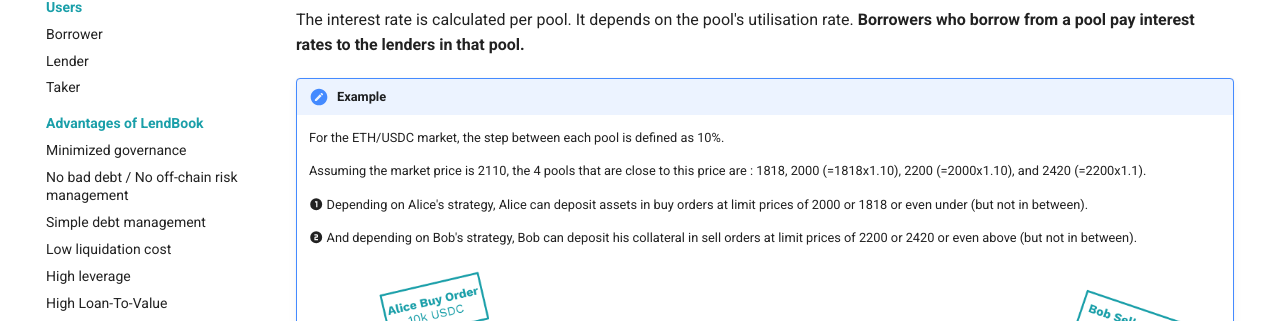
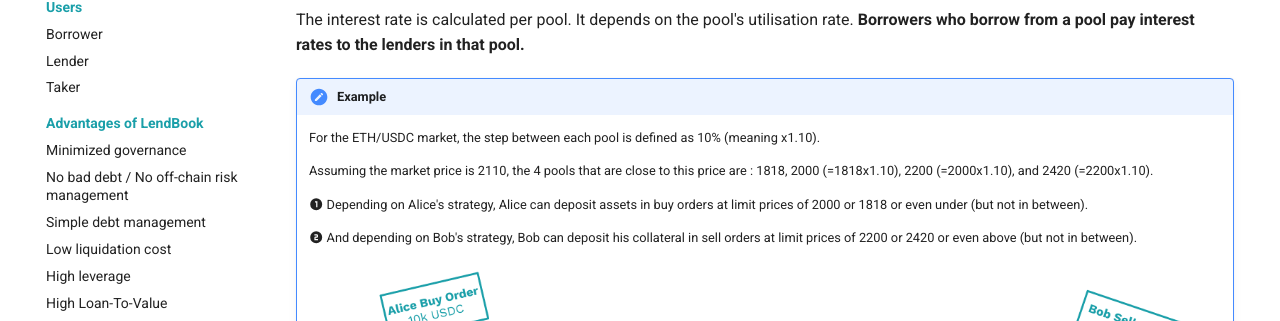
Before and after one commit to LendBook/lendbook-docs, an MkDocs documentation site: the page built from docs/how-it-works/pools-of-orders.md, in a window 1280 px wide and 900 px high. Shown: the part 400-721 px from the top of the window. Built offline with MkDocs 1.6.1 and Material for MkDocs 9.7.7, drawn with Linux system fonts in a browser that asks for light colours; comment, search, counter and statistics services are not loaded.

Commit message:
small modifs

```diff
--- a/docs/how-it-works/pools-of-orders.md
+++ b/docs/how-it-works/pools-of-orders.md
@@ -7,9 +7,9 @@
 The interest rate is calculated per pool. It depends on the pool's utilisation rate. **Borrowers who borrow from a pool pay interest rates to the lenders in that pool.**
 
 !!! note "Example"
-    For the ETH/USDC market, the step between each pool is defined as 10%.
+    For the ETH/USDC market, the step between each pool is defined as 10% (meaning x1.10).
 
-    Assuming the market price is 2110, the 4 pools that are close to this price are : 1818, 2000 (=1818x1.10), 2200 (=2000x1.10), and 2420 (=2200x1.1).
+    Assuming the market price is 2110, the 4 pools that are close to this price are : 1818, 2000 (=1818x1.10), 2200 (=2000x1.10), and 2420 (=2200x1.10).
 
     :material-numeric-1-circle: Depending on Alice's strategy, Alice can deposit assets in buy orders at limit prices of 2000 or 1818 or even under (but not in between).
 
```
